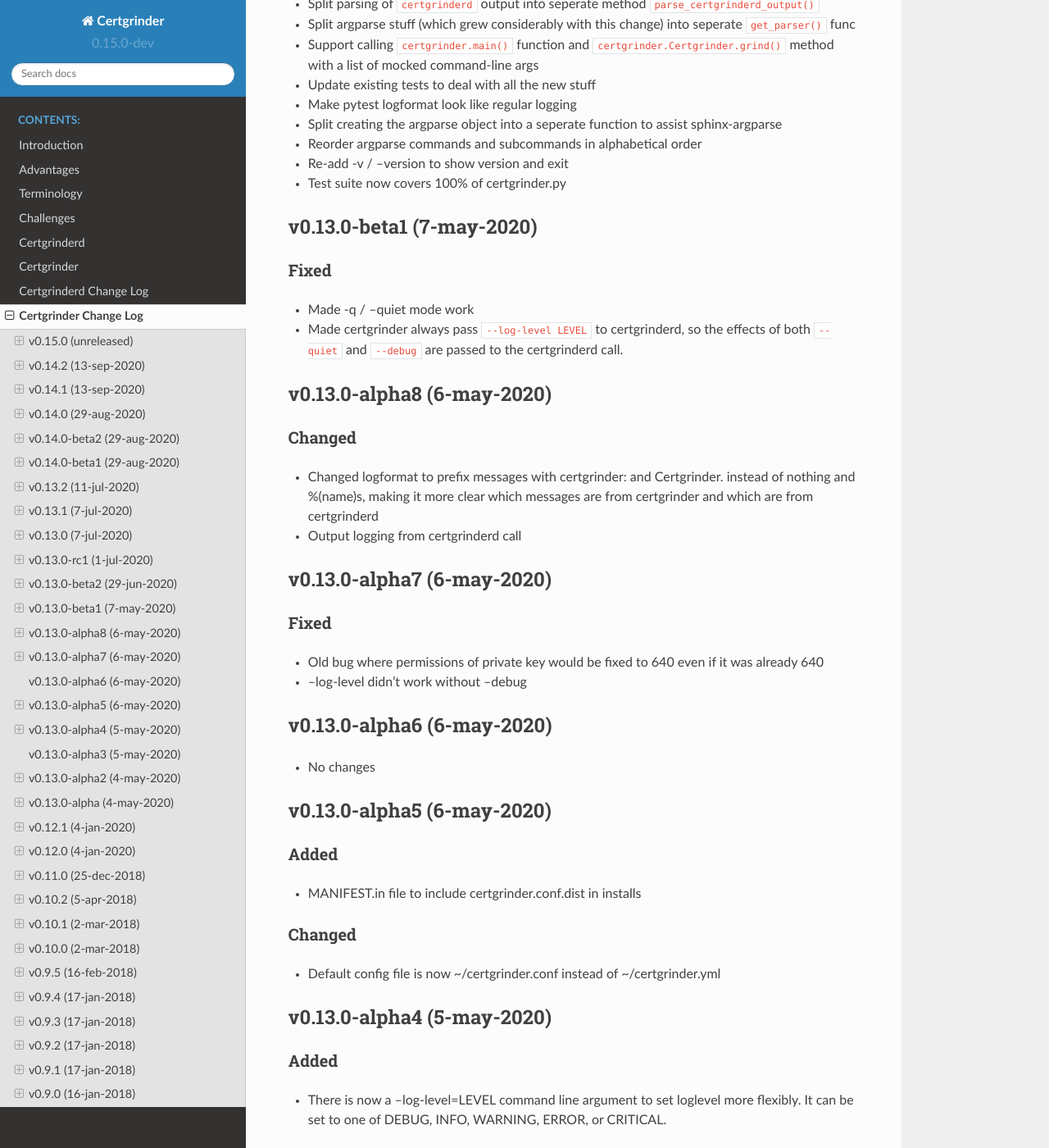
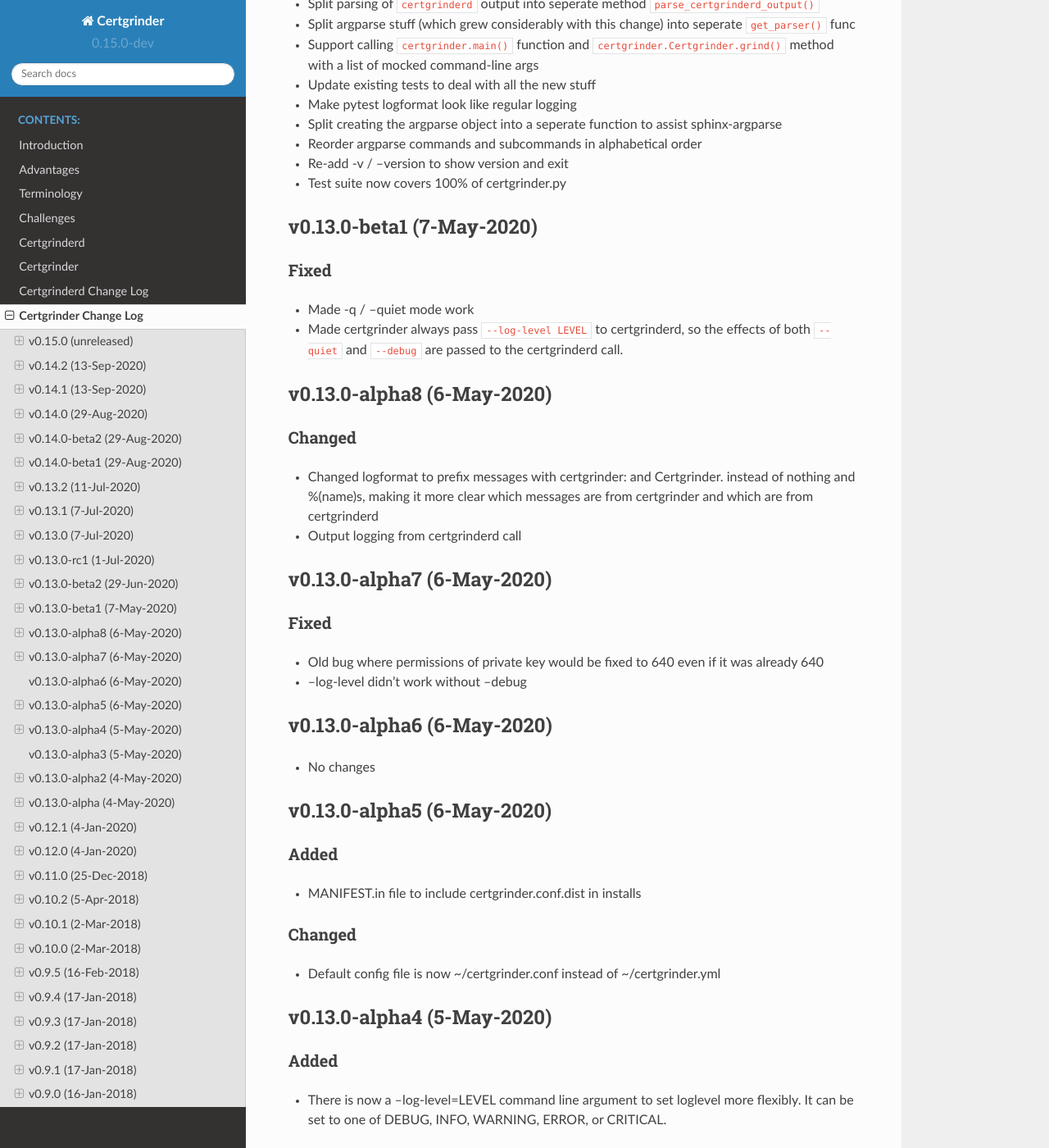
Before and after one commit to tykling/certgrinder, a Sphinx documentation site: the page built from docs/certgrinder-changelog.rst, in a window 1280 px wide and 1400 px high, scrolled down 4037 px. Shown: the whole window at 82% size. Built offline with Sphinx 7.4.7 and the Read the Docs theme 2.0.0, drawn with Linux system fonts in a browser that asks for light colours; some of the changed text lies outside the part shown.

Commit message:
fix spelling of month names in changelogs

```diff
--- a/docs/certgrinder-changelog.rst
+++ b/docs/certgrinder-changelog.rst
@@ -32,7 +32,7 @@
   This must be done for each domainset. If a keypair with the old filename is found Certgrinder will quit with exit code 1 and refuse to run. Use the new ``show paths`` subcommand to figure out what the new filenames should be.
 
 
-v0.14.2 (13-sep-2020)
+v0.14.2 (13-Sep-2020)
 ---------------------
 
 Added
@@ -44,7 +44,7 @@
 - Rename test ``test_show_certificate()`` to ``test_show_certificate_file_not_found()``
 
 
-v0.14.1 (13-sep-2020)
+v0.14.1 (13-Sep-2020)
 ---------------------
 
 Added
@@ -59,7 +59,7 @@
 - Rename intermediate cert path to example.com-issuer.crt instead of example.com-intermediate.crt. Existing intermediate/issuer certs will be renamed next time "get ocsp" is run, which is done automatically by the "periodic" command.
 
 
-v0.14.0 (29-aug-2020)
+v0.14.0 (29-Aug-2020)
 ---------------------
 
 Changed
@@ -67,7 +67,7 @@
 - Update log message when running post-renew hooks
 
 
-v0.14.0-beta2 (29-aug-2020)
+v0.14.0-beta2 (29-Aug-2020)
 ---------------------------
 
 Added
@@ -79,7 +79,7 @@
 - Seperated the PEM chain splitting logic into a new split_pem_chain method
 
 
-v0.14.0-beta1 (29-aug-2020)
+v0.14.0-beta1 (29-Aug-2020)
 ---------------------------
 
 Added
@@ -99,7 +99,7 @@
 ~~~~~
 - Changed certgrinder syslog ident from "certgrinderd" to "certgrinder"
 
-v0.13.2 (11-jul-2020)
+v0.13.2 (11-Jul-2020)
 ---------------------
 
 Added
@@ -107,7 +107,7 @@
 - Manpage to MANIFEST.in to include it in the distribution
 
 
-v0.13.1 (7-jul-2020)
+v0.13.1 (7-Jul-2020)
 --------------------
 
 Changed
@@ -115,7 +115,7 @@
 - Specify python3.7 and 3.8 as classifiers in setup.py
 
 
-v0.13.0 (7-jul-2020)
+v0.13.0 (7-Jul-2020)
 --------------------
 
 Changed
@@ -128,7 +128,7 @@
 - Fix broken show_certificate() method, and make it output more useful info
 
 
-v0.13.0-rc1 (1-jul-2020)
+v0.13.0-rc1 (1-Jul-2020)
 -------------------------
 
 Changed
@@ -136,7 +136,7 @@
 - Writing the certificate only (without the intermediate) to ``example.com-certonly.crt`` is new in 0.13, so make the ``check_certificate()`` method checks the chain certificate to make sure upgrading 0.12 to 0.13 doesn't trigger needlessly renewing all existing certs.
 
 
-v0.13.0-beta2 (29-jun-2020)
+v0.13.0-beta2 (29-Jun-2020)
 ---------------------------
 
 Added
@@ -171,7 +171,7 @@
 - Test suite now covers 100% of certgrinder.py
 
 
-v0.13.0-beta1 (7-may-2020)
+v0.13.0-beta1 (7-May-2020)
 ---------------------------
 
 Fixed
@@ -182,7 +182,7 @@
    so the effects of both ``--quiet`` and ``--debug`` are passed to the
    certgrinderd call.
 
-v0.13.0-alpha8 (6-may-2020)
+v0.13.0-alpha8 (6-May-2020)
 ----------------------------
 
 Changed
@@ -193,7 +193,7 @@
    which messages are from certgrinder and which are from certgrinderd
 -  Output logging from certgrinderd call
 
-v0.13.0-alpha7 (6-may-2020)
+v0.13.0-alpha7 (6-May-2020)
 ----------------------------
 
 Fixed
@@ -203,12 +203,12 @@
    if it was already 640
 -  --log-level didn't work without --debug
 
-v0.13.0-alpha6 (6-may-2020)
+v0.13.0-alpha6 (6-May-2020)
 ----------------------------
 
 -  No changes
 
-v0.13.0-alpha5 (6-may-2020)
+v0.13.0-alpha5 (6-May-2020)
 ----------------------------
 
 Added
@@ -222,7 +222,7 @@
 -  Default config file is now ~/certgrinder.conf instead of
    ~/certgrinder.yml
 
-v0.13.0-alpha4 (5-may-2020)
+v0.13.0-alpha4 (5-May-2020)
 ----------------------------
 
 Added
@@ -241,12 +241,12 @@
 -  Prefix syslog messages with "certgrinder" instead of "Certgrinder" to
    match the package name
 
-v0.13.0-alpha3 (5-may-2020)
+v0.13.0-alpha3 (5-May-2020)
 ----------------------------
 
 -  No changes
 
-v0.13.0-alpha2 (4-may-2020)
+v0.13.0-alpha2 (4-May-2020)
 ----------------------------
 
 Added
@@ -260,7 +260,7 @@
 -  Wrap script initialisation in a main() function to support
    entry\_points in setup.py better
 
-v0.13.0-alpha (4-may-2020)
+v0.13.0-alpha (4-May-2020)
 ---------------------------
 
 Added
@@ -284,7 +284,7 @@
 -  Reorder commandline arguments alphabetically.
 -  Change a few imports to make mypy and isort happy
 
-v0.12.1 (4-jan-2020)
+v0.12.1 (4-Jan-2020)
 ---------------------
 
 Added
@@ -304,7 +304,7 @@
 
 -  Update mypy to 0.761 and add to requirements-dev.txt
 
-v0.12.0 (4-jan-2020)
+v0.12.0 (4-Jan-2020)
 ---------------------
 
 Changed
@@ -323,7 +323,7 @@
    deprecated, as the default Loader is unsafe. Please read
    https://msg.pyyaml.org/load for full details.
 
-v0.11.0 (25-dec-2018)
+v0.11.0 (25-Dec-2018)
 ----------------------
 
 Added:
@@ -344,7 +344,7 @@
 
 -  Support for selfsigned certificates.
 
-v0.10.2 (5-apr-2018)
+v0.10.2 (5-Apr-2018)
 ---------------------
 
 Added:
@@ -364,7 +364,7 @@
 -  Only log SSH output and exception info when in debug mode
 -  Various improvements to logging
 
-v0.10.1 (2-mar-2018)
+v0.10.1 (2-Mar-2018)
 ---------------------
 
 Fixed:
@@ -372,7 +372,7 @@
 
 -  Version number was wrong in certgrinder.py
 
-v0.10.0 (2-mar-2018)
+v0.10.0 (2-Mar-2018)
 ---------------------
 
 Added:
@@ -391,7 +391,7 @@
 
 -  Language and typos and layout in README
 
-v0.9.5 (16-feb-2018)
+v0.9.5 (16-Feb-2018)
 ---------------------
 
 Fixed:
@@ -405,7 +405,7 @@
 -  -p / --showspki switch to output pin-sha256 pins for the public keys.
    Useful for HPKP or other pinning that uses the same format.
 
-v0.9.4 (17-jan-2018)
+v0.9.4 (17-Jan-2018)
 ---------------------
 
 Fixed:
@@ -414,7 +414,7 @@
 -  The showtlsa (-s) and checktlsa (-c) features did not work for
    multiple domain sets
 
-v0.9.3 (17-jan-2018)
+v0.9.3 (17-Jan-2018)
 ---------------------
 
 Fixed:
@@ -424,7 +424,7 @@
 -  Catch more types of exceptions when looking up DNS results, and exit
    if a serious error occurs.
 
-v0.9.2 (17-jan-2018)
+v0.9.2 (17-Jan-2018)
 ---------------------
 
 Fixed:
@@ -432,7 +432,7 @@
 
 -  Typo in CHANGELOG.md
 
-v0.9.1 (17-jan-2018)
+v0.9.1 (17-Jan-2018)
 ---------------------
 
 Fixed:
@@ -449,7 +449,7 @@
    it.
 -  Add shebang line to certgrinder.py and make the script executable.
 
-v0.9.0 (16-jan-2018)
+v0.9.0 (16-Jan-2018)
 ---------------------
 
 Added:
```
Also changed, not shown: 2 other files.
